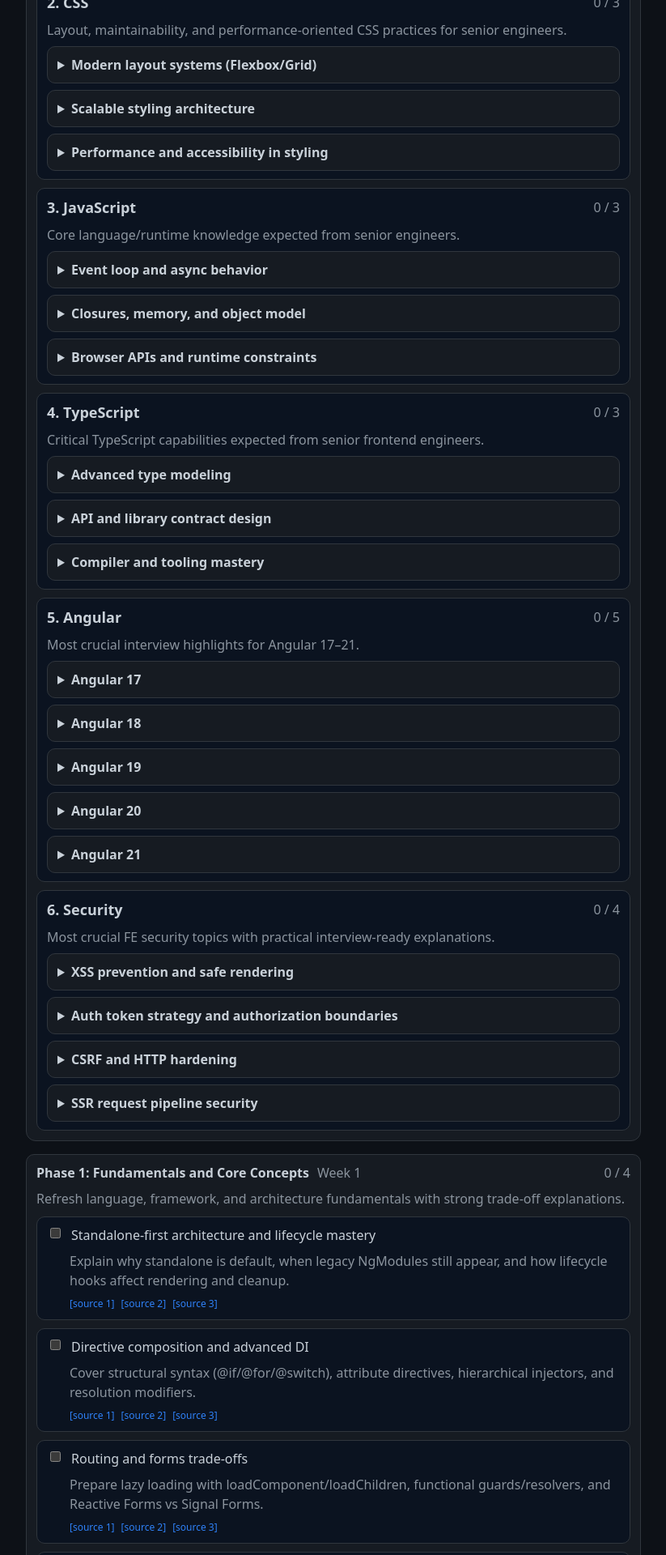
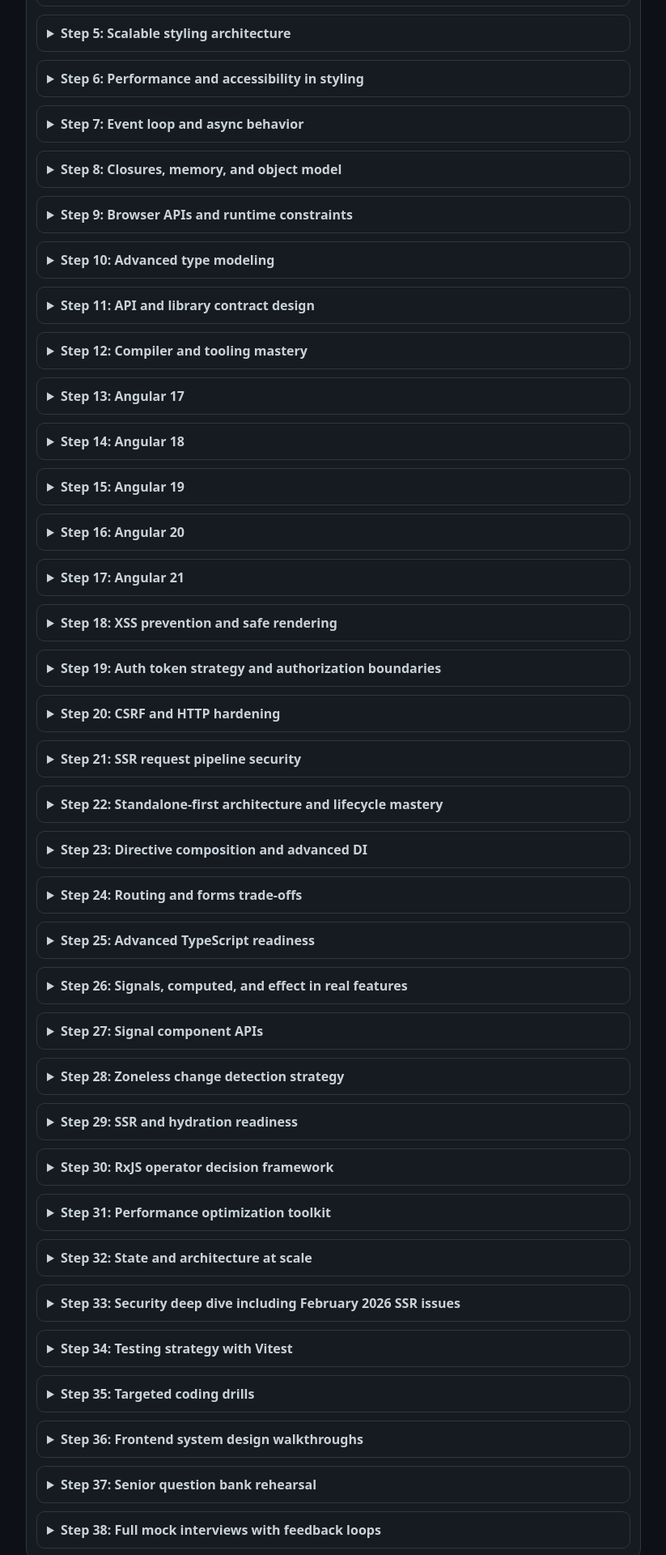
Before and after one commit to Rep1ay/angular-quiz, an Angular app: page /interview-prep in a window 1280 px wide. Shown: the part 820-2740 px from the top of the page at 81% size, without its empty margins (228-1051 px from the left). Built offline with nearby package versions, Linux system fonts and the light colour scheme.

Commit message:
feat: refactor interview preparation page to implement a step-by-step learning platform with progress tracking

```diff
--- a/src/app/features/interview-prep/interview-prep-page/interview-prep-page.html
+++ b/src/app/features/interview-prep/interview-prep-page/interview-prep-page.html
@@ -26,52 +26,42 @@
     </p>
   </div>
 
-  <section class="prep__landscape" aria-label="Frontend senior knowledge map">
+  <section class="prep__landscape" aria-label="Frontend senior learning platform">
     <div class="prep__landscape-head">
-      <h2 class="prep__subheading">Frontend Senior Knowledge Map</h2>
-      <button type="button" class="prep__reset-btn" (click)="resetKnowledgeProgress()">
-        Reset knowledge checkboxes
+      <h2 class="prep__subheading">Frontend Senior Step-by-Step Learning Platform</h2>
+      <button type="button" class="prep__reset-btn" (click)="resetAllProgress()">
+        Reset all checkboxes
       </button>
     </div>
 
     <div class="prep__landscape-sections">
-      @for (block of knowledgeBlocks$$(); track block.id; let blockIndex = $index) {
-        <section class="prep__knowledge-block">
-          <div class="prep__knowledge-head">
-            <h3 class="prep__knowledge-title">{{ block.title }}</h3>
-            <span class="prep__knowledge-progress"
-              >{{ knowledgeDoneCountById$$()[block.id] }} / {{ block.topics.length }}</span
-            >
-          </div>
-          <p class="prep__knowledge-summary">{{ block.summary }}</p>
-
-          <div class="prep__knowledge-topics">
-            @for (topic of block.topics; track topic.id; let topicIndex = $index) {
-              <details class="prep__landscape-group" [open]="blockIndex === 0 && topicIndex === 0">
-                <summary class="prep__landscape-group-title">{{ topic.title }}</summary>
+      @for (step of orderedSteps$$(); track step.id; let stepIndex = $index) {
+        <details class="prep__landscape-group" [open]="stepIndex === 0">
+          <summary class="prep__landscape-group-title">
+            Step {{ stepIndex + 1 }}: {{ step.title }}
+          </summary>
+          <p class="prep__knowledge-summary">{{ step.sectionTitle }}</p>
           <label class="prep__topic-check">
             <input
               type="checkbox"
-                    [checked]="topic.done"
-                    (change)="setKnowledgeTopicDone(block.id, topic.id, $any($event.target).checked)"
+              [checked]="step.done"
+              (change)="setStepDone(step, $any($event.target).checked)"
             />
             Done
           </label>
-                <p class="prep__landscape-group-summary">{{ topic.explanation }}</p>
+          <p class="prep__landscape-group-summary">{{ step.explanation }}</p>
 
+          @if (step.highlights.length > 0) {
             <ul class="prep__landscape-list">
-                  @for (highlight of topic.highlights; track highlight) {
+              @for (highlight of step.highlights; track highlight) {
                 <li class="prep__landscape-item">{{ highlight }}</li>
               }
             </ul>
+          }
 
-                <p class="prep__sources" aria-label="Topic sources">
-                  @for (source of getKnowledgeSources(topic.id); track source.url; let idx = $index) {
-                    <a
-                      class="prep__source-link"
-                      [href]="source.url"
-                      target="_blank"
-                      rel="noopener noreferrer"
+          <p class="prep__sources" aria-label="Step sources">
+            @for (source of getStepSources(step); track source.url; let idx = $index) {
+              <a class="prep__source-link" [href]="source.url" target="_blank" rel="noopener noreferrer"
                 >[source {{ idx + 1 }}]</a
               >
             }
@@ -80,52 +70,4 @@
       }
     </div>
   </section>
-      }
-    </div>
 </section>
-
-  <div class="prep__sections" aria-label="Phased interview preparation plan">
-    @for (section of sections$$(); track section.id; let index = $index) {
-      <details class="prep__section" [open]="index === 0">
-        <summary class="prep__section-summary">
-          <span class="prep__section-title">{{ section.title }}</span>
-          <span class="prep__section-period">{{ section.period }}</span>
-          <span class="prep__section-progress"
-            >{{ sectionDoneCountById$$()[section.id] }} / {{ section.items.length }}</span
-          >
-        </summary>
-
-        <p class="prep__section-description">{{ section.summary }}</p>
-
-        <ul class="prep__items" aria-label="Section checklist">
-          @for (item of section.items; track item.id) {
-            <li class="prep__item">
-              <label class="prep__task-label">
-                <input
-                  type="checkbox"
-                  [checked]="item.done"
-                  (change)="setItemDone(section.id, item.id, $any($event.target).checked)"
-                />
-                <span class="prep__task-text">
-                  <span [class.prep__task-title--done]="item.done">{{ item.title }}</span>
-                </span>
-              </label>
-              <p class="prep__item-explanation">{{ item.explanation }}</p>
-              <p class="prep__sources" aria-label="Item sources">
-                @for (source of getPrepItemSources(item.id); track source.url; let idx = $index) {
-                  <a
-                    class="prep__source-link"
-                    [href]="source.url"
-                    target="_blank"
-                    rel="noopener noreferrer"
-                    >[source {{ idx + 1 }}]</a
-                  >
-                }
-              </p>
-            </li>
-          }
-        </ul>
-      </details>
-    }
-  </div>
-</section>
--- a/src/app/features/interview-prep/interview-prep-page/interview-prep-page.scss
+++ b/src/app/features/interview-prep/interview-prep-page/interview-prep-page.scss
@@ -150,82 +150,3 @@
 .prep__next-goal {
   margin: 0;
 }
-
-.prep__sections {
-  display: grid;
-  gap: 8px;
-}
-
-.prep__section {
-  border: 1px solid var(--border);
-  border-radius: 10px;
-  background: var(--surface);
-  padding: 10px 12px;
-}
-
-.prep__section-summary {
-  display: flex;
-  flex-wrap: wrap;
-  gap: 10px;
-  align-items: center;
-  cursor: pointer;
-}
-
-.prep__section-title {
-  font-weight: 600;
-}
-
-.prep__section-period {
-  color: var(--muted);
-}
-
-.prep__section-progress {
-  margin-left: auto;
-  color: var(--muted);
-}
-
-.prep__section-description {
-  margin: 8px 0 0;
-  color: var(--muted);
-}
-
-.prep__items {
-  margin: 10px 0 0;
-  padding: 0;
-  list-style: none;
-  display: grid;
-  gap: 10px;
-}
-
-.prep__item {
-  border: 1px solid var(--border);
-  border-radius: 10px;
-  background: var(--surface-2);
-  padding: 10px 12px;
-}
-
-.prep__task-label {
-  display: flex;
-  gap: 10px;
-  align-items: flex-start;
-  cursor: pointer;
-}
-
-.prep__task-text {
-  display: grid;
-  gap: 2px;
-}
-
-.prep__task-title--done {
-  text-decoration: line-through;
-  color: var(--muted);
-}
-
-.prep__item-explanation {
-  margin: 8px 0 0 28px;
-  color: var(--muted);
-}
-
-.prep__item .prep__sources {
-  margin-left: 28px;
-}
--- a/src/app/features/interview-prep/interview-prep-page/interview-prep-page.ts
+++ b/src/app/features/interview-prep/interview-prep-page/interview-prep-page.ts
@@ -46,6 +46,17 @@
 type GoalItem = {
   sectionTitle: string;
   itemTitle: string;
+};
+
+type LearningStep = {
+  kind: 'knowledge' | 'phase';
+  parentId: string;
+  id: string;
+  sectionTitle: string;
+  title: string;
+  explanation: string;
+  done: boolean;
+  highlights: string[];
 };
 
 const PREP_PROGRESS_STORAGE_KEY = 'interview-prep:progress-v2';
@@ -554,6 +565,33 @@
     ...this.allPhaseItems$$(),
   ]);
 
+  protected readonly orderedSteps$$ = computed<LearningStep[]>(() => [
+    ...this.knowledgeBlocks$$().flatMap((block) =>
+      block.topics.map((topic) => ({
+        kind: 'knowledge' as const,
+        parentId: block.id,
+        id: topic.id,
+        sectionTitle: block.title,
+        title: topic.title,
+        explanation: topic.explanation,
+        done: topic.done,
+        highlights: topic.highlights,
+      }))
+    ),
+    ...this.sections$$().flatMap((section) =>
+      section.items.map((item) => ({
+        kind: 'phase' as const,
+        parentId: section.id,
+        id: item.id,
+        sectionTitle: `${section.title} (${section.period})`,
+        title: item.title,
+        explanation: item.explanation,
+        done: item.done,
+        highlights: [],
+      }))
+    ),
+  ]);
+
   protected readonly totalCount$$ = computed(() => this.allLearningItems$$().length);
 
   protected readonly completedCount$$ = computed(
@@ -624,6 +662,16 @@
     );
   }
 
+  protected resetAllProgress(): void {
+    this.resetKnowledgeProgress();
+    this.sections$$.update((sections) =>
+      sections.map((section) => ({
+        ...section,
+        items: section.items.map((item) => ({ ...item, done: false })),
+      }))
+    );
+  }
+
   protected setItemDone(sectionId: string, itemId: string, done: boolean): void {
     this.sections$$.update((sections) =>
       sections.map((section) =>
@@ -637,6 +685,15 @@
             }
       )
     );
+  }
+
+  protected setStepDone(step: LearningStep, done: boolean): void {
+    if (step.kind === 'knowledge') {
+      this.setKnowledgeTopicDone(step.parentId, step.id, done);
+      return;
+    }
+
+    this.setItemDone(step.parentId, step.id, done);
   }
 
   protected getKnowledgeSources(topicId: string): SourceLink[] {
@@ -657,6 +714,14 @@
     if (itemId.startsWith('p4-')) return PHASE_4_SOURCES;
 
     return PHASE_1_SOURCES;
+  }
+
+  protected getStepSources(step: LearningStep): SourceLink[] {
+    if (step.kind === 'knowledge') {
+      return this.getKnowledgeSources(step.id);
+    }
+
+    return this.getPrepItemSources(step.id);
   }
 
   private buildInitialSections(): PrepSection[] {
```
Lines whose indentation alone changed are shown as unchanged.
